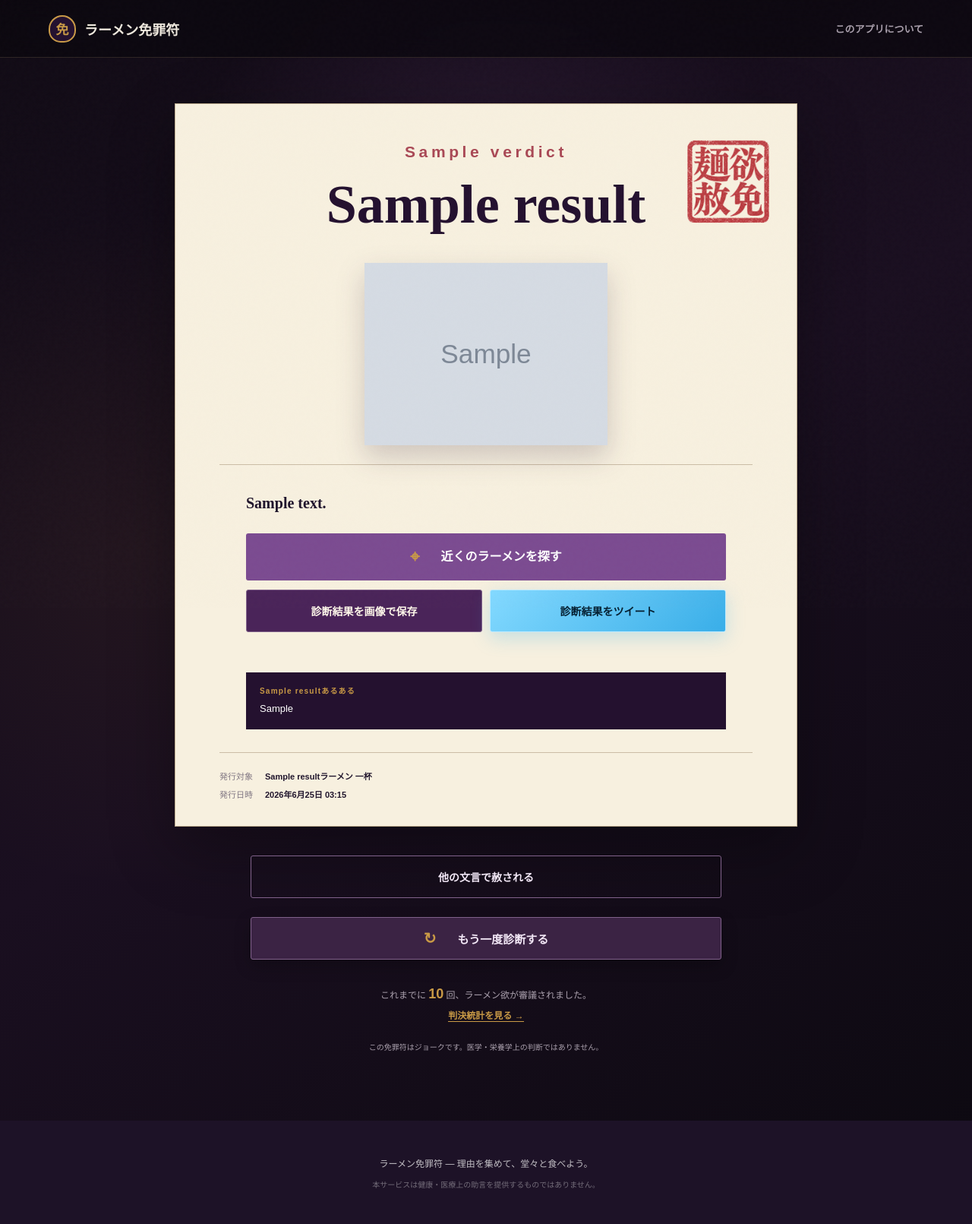
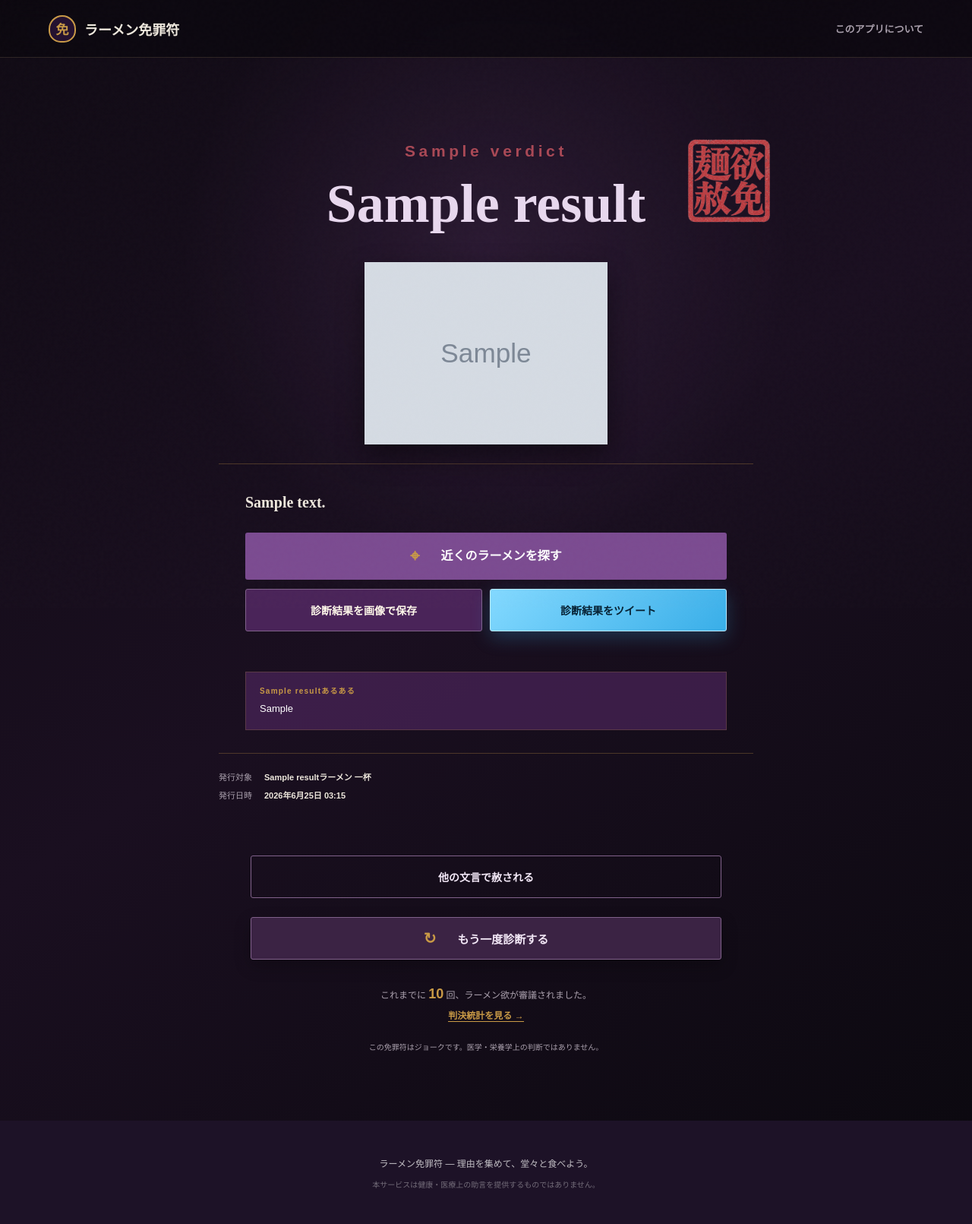
Before and after one commit to koyachito/ramen_indulgence, a FastAPI app: template app/templates/result.html in a window 1280 px wide. Shown: the whole page at 76% size. Run offline with FastAPI, Linux system fonts and the light colour scheme; the template is opened without the code that fills it: most values are stand-ins (such as "Sample title", 1, 10 or a date in 2020); grey boxes marked "Sample" are stand-in pictures; some libraries are stand-ins or nearby versions.

Commit message:
fix: refine result presentation and reactions

```diff
--- a/app/choices.py
+++ b/app/choices.py
@@ -95,8 +95,8 @@ DIAGNOSIS_QUESTIONS = (
         "ramen_count_today", "そのうちラーメンは何回でしたか？", "追加審議", "worry.png",
         "念のため確認します。そのうちラーメンは何回でしたか？",
         (
-            Choice(0, "まだ食べていない", "thinking.png", "まだ初犯です。審議の余地があります。"),
-            Choice(1, "1回", "worry.png", "再犯ですが、まだ情状酌量の余地はあります。"),
+            Choice(0, "まだ食べていない", "thinking.png", "本日一杯目につき、情状酌量の余地があります。"),
+            Choice(1, "1回", "thinking.png", "本日二杯目ですが、まだ情状酌量の余地はあります。"),
             Choice(2, "2回", "worry.png", "体調は大丈夫ですか……？ 少し水も飲んでくださいね。"),
             Choice(3, "3回以上", "worry.png", "これはもはやラーメン巡礼です。体調は本当に大丈夫ですか……？"),
         ),
--- a/app/main.py
+++ b/app/main.py
@@ -125,7 +125,7 @@ async def result_get_redirect():
 @app.get("/about", response_class=HTMLResponse)
 async def about(request: Request):
     return templates.TemplateResponse(
-        request=request, name="about.html", context={"show_stats": True}
+        request=request, name="about.html", context={"show_stats": False}
     )
 
 
--- a/app/result_generator.py
+++ b/app/result_generator.py
@@ -55,7 +55,7 @@ def _ramen_count_context(data: DiagnosisInput) -> str:
     if data.meals < 3:
         return ""
     return {
-        0: "三食の中にラーメンはなく、今日の一杯はまだ初犯です",
+        0: "三食の中にラーメンはなく、本日一杯目につき情状酌量の余地があります",
         1: "すでに一杯食べているため、次は二杯目です",
         2: "今日はすでに二杯。十分に麺へ尽くしています",
         3: "今日は三杯以上。これは食事というより巡礼です",
--- a/app/static/js/certificate_canvas.js
+++ b/app/static/js/certificate_canvas.js
@@ -61,7 +61,7 @@ export async function createCertificateImage() {
     context.textAlign = "center";
     context.font = `900 ${isBanzai ? 88 : 112}px "Yu Mincho", serif`;
     context.fillText(isBanzai ? "ラーメンばんざい！" : "今日は寝ろ", 600, 790);
-    context.drawImage(sealImage, 835, 485, 250, 250);
+    context.drawImage(sealImage, 900, 48, 230, 230);
     context.fillStyle = "#c4b8c7";
     context.font = '600 24px "Yu Gothic", sans-serif';
     context.fillText("ラーメン免罪符　#ラーメン免罪符", 600, 1090);
@@ -82,34 +82,35 @@ export async function createCertificateImage() {
   const ramen = $$(".result-meta b", certificate)[0].textContent.trim();
   const issuedAt = $$(".result-meta b", certificate)[1].textContent.trim();
 
-  context.fillStyle = "#f7f0df";
+  context.fillStyle = "#110b15";
   context.fillRect(0, 0, 1200, 1200);
-  context.strokeStyle = "#4a2459";
+  context.strokeStyle = "#a94855";
   context.lineWidth = 5;
   context.strokeRect(30, 30, 1140, 1140);
+  context.strokeStyle = "rgba(169,72,85,.45)";
   context.lineWidth = 1;
   context.strokeRect(48, 48, 1104, 1104);
   context.textAlign = "center";
   context.fillStyle = "#9f273a";
   context.font = '900 34px "Yu Gothic", sans-serif';
   context.fillText(verdict, 600, 96);
-  context.fillStyle = "#311654";
+  context.fillStyle = "#e8d8ee";
   context.font = '700 64px "Yu Mincho", serif';
   context.fillText(title, 600, 165);
   context.drawImage(image, 420, 175, 360, 360);
 
   context.textAlign = "left";
-  context.fillStyle = "#20152c";
+  context.fillStyle = "#eee8dd";
   context.font = '600 25px "Yu Mincho", serif';
   const lines = wrapCanvasText(context, text, 980);
   let y = 560;
   lines.forEach((line) => {
     if (line === "ラーメン。") {
-      context.fillStyle = "#311654";
+      context.fillStyle = "#e8d8ee";
       context.font = '700 37px "Yu Mincho", serif';
       context.fillText(line, 110, y + 8);
       context.font = '600 25px "Yu Mincho", serif';
-      context.fillStyle = "#20152c";
+      context.fillStyle = "#eee8dd";
       y += 52;
     } else {
       context.fillText(line, 110, y);
@@ -118,7 +119,7 @@ export async function createCertificateImage() {
   });
 
   const boxY = Math.max(y + 18, 825);
-  context.fillStyle = "#311654";
+  context.fillStyle = "#4a2459";
   context.fillRect(75, boxY, 1050, 112);
   context.fillStyle = "#ffffff";
   context.font = '700 22px "Yu Gothic", sans-serif';
@@ -127,7 +128,7 @@ export async function createCertificateImage() {
     .forEach((line, index) => {
       context.fillText(line, 120, boxY + 45 + index * 32);
     });
-  context.fillStyle = "#665b68";
+  context.fillStyle = "#aaa0ad";
   context.font = '600 19px "Yu Gothic", sans-serif';
   context.fillText(`発行対象：${ramen}`, 90, 1065);
   context.fillText(`発行日時：${issuedAt}`, 90, 1103);
--- a/app/static/style.css
+++ b/app/static/style.css
@@ -289,7 +289,13 @@ input[type="range"] { width: 100%; accent-color: var(--purple-2); cursor: pointe
 .issuing-overlay span { width: 180px; height: 3px; margin-top: 20px; background: #ddd0c2; overflow: hidden; }
 .issuing-overlay span::after { content: ""; display: block; width: 45%; height: 100%; background: var(--gold); animation: loading 1s ease-in-out infinite; }
 
-.result-page { min-height: calc(100vh - 76px); padding: 50px 24px 90px; }
+.result-page {
+  min-height: calc(100vh - 76px);
+  padding: 50px 24px 90px;
+  background:
+    radial-gradient(circle at 50% 18%, rgba(120,72,136,.2), transparent 25rem),
+    linear-gradient(145deg, #110b15, #1a0f20 48%, #0c0910) !important;
+}
 .result-heading { max-width: 920px; margin: auto; display: flex; align-items: center; justify-content: space-between; }
 .case-number { color: var(--muted); font-size: 10px; letter-spacing: .13em; }
 .certificate {
@@ -645,15 +651,15 @@ input[type="range"] { width: 100%; accent-color: var(--purple-2); cursor: pointe
   max-width: 820px;
   margin: 10px auto 26px;
   padding: 48px 58px 34px;
-  color: #20152c;
+  color: #eee8dd;
   text-align: center;
-  background: var(--paper);
-  border: 1px solid #bbaa8d;
-  box-shadow: 0 30px 80px rgba(0,0,0,.32);
+  background: transparent !important;
+  border: 0;
+  box-shadow: none;
 }
 .result-card h1 {
   margin: 8px 0 5px;
-  color: var(--purple);
+  color: #e8d8ee;
   font: 700 clamp(42px,7vw,72px) "Yu Mincho", serif;
 }
 .result-card .sleep-title {
@@ -665,12 +671,12 @@ input[type="range"] { width: 100%; accent-color: var(--purple-2); cursor: pointe
   height: 300px;
   margin: 0 auto -5px;
   object-fit: contain;
-  filter: drop-shadow(0 15px 18px rgba(46,25,54,.2));
+  filter: drop-shadow(0 15px 18px rgba(0,0,0,.45));
 }
 .result-copy {
   padding: 30px 35px;
-  border-top: 1px solid #cbbda6;
-  border-bottom: 1px solid #cbbda6;
+  border-top: 1px solid rgba(201,154,70,.3);
+  border-bottom: 1px solid rgba(201,154,70,.3);
   text-align: left;
 }
 .result-text {
@@ -731,7 +737,8 @@ input[type="range"] { width: 100%; accent-color: var(--purple-2); cursor: pointe
   margin-top: 25px;
   padding: 16px 18px;
   color: white;
-  background: var(--purple);
+  background: rgba(74,36,89,.72);
+  border: 1px solid rgba(201,154,70,.22);
   font-size: 13px;
   line-height: 1.7;
 }
@@ -752,7 +759,7 @@ input[type="range"] { width: 100%; accent-color: var(--purple-2); cursor: pointe
   text-align: left;
   font-size: 11px;
 }
-.result-meta span { color: #817783; }
+.result-meta span { color: #aaa0ad; }
 .result-seal {
   position: absolute;
   right: 28px;
--- a/app/templates/base.html
+++ b/app/templates/base.html
@@ -8,7 +8,7 @@
   <meta property="og:title" content="ラーメン免罪符">
   <meta property="og:description" content="理由を積み上げ、本日のラーメン免罪を言い渡します。">
   <title>{% block title %}ラーメン免罪符{% endblock %}</title>
-  <link rel="stylesheet" href="{{ url_for('static', path='style.css') }}">
+  <link rel="stylesheet" href="{{ url_for('static', path='style.css') }}?v=15-dark-results-3">
   {% block head %}{% endblock %}
 </head>
 <body>
@@ -30,6 +30,6 @@
     <p>ラーメン免罪符 — 理由を集めて、堂々と食べよう。</p>
     <p class="footer-note">本サービスは健康・医療上の助言を提供するものではありません。</p>
   </footer>
-  <script src="{{ url_for('static', path='script.js') }}" type="module"></script>
+  <script src="{{ url_for('static', path='script.js') }}?v=15-dark-results-3" type="module"></script>
 </body>
 </html>
--- a/app/templates/hidden_result.html
+++ b/app/templates/hidden_result.html
@@ -10,7 +10,7 @@
     data-seal-image="{{ url_for('static', path='images/menai.png') }}"
   >
     <img src="{{ url_for('static', path='images/banzai.png') }}" alt="万歳するシスター">
-    <h1>ラーメンばんざい！</h1>
+    <h1><span>ラーメン</span><span>ばんざい！</span></h1>
     <img
       class="result-seal banzai-seal"
       src="{{ url_for('static', path='images/menai.png') }}"
```
Also changed, not shown: other parts of app/static/style.css (+15 -13 lines), tests/test_app.py (+31 -0 lines).
